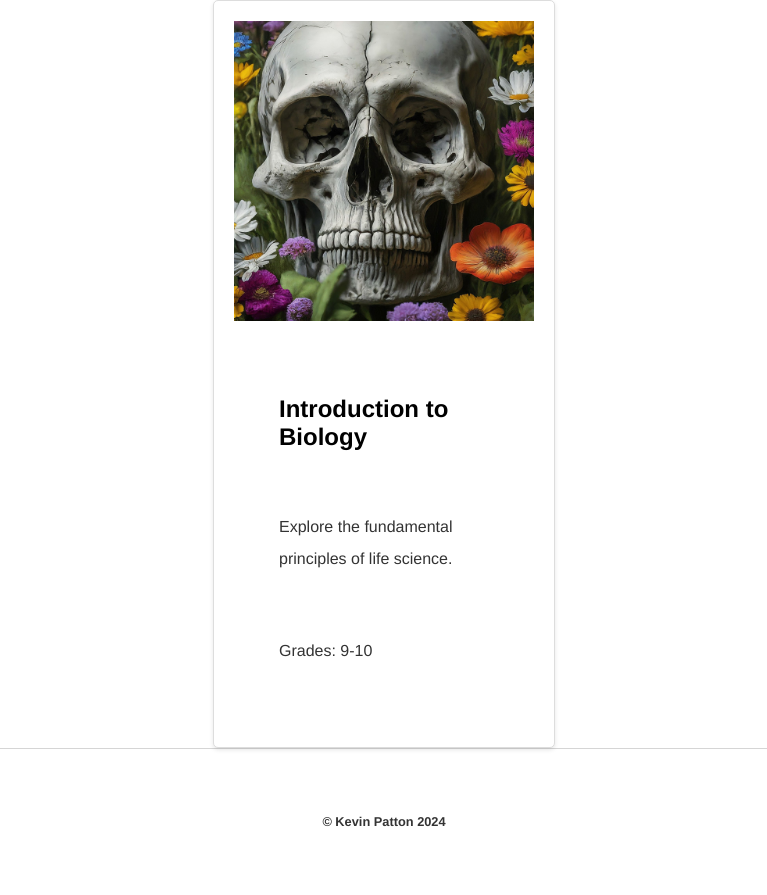
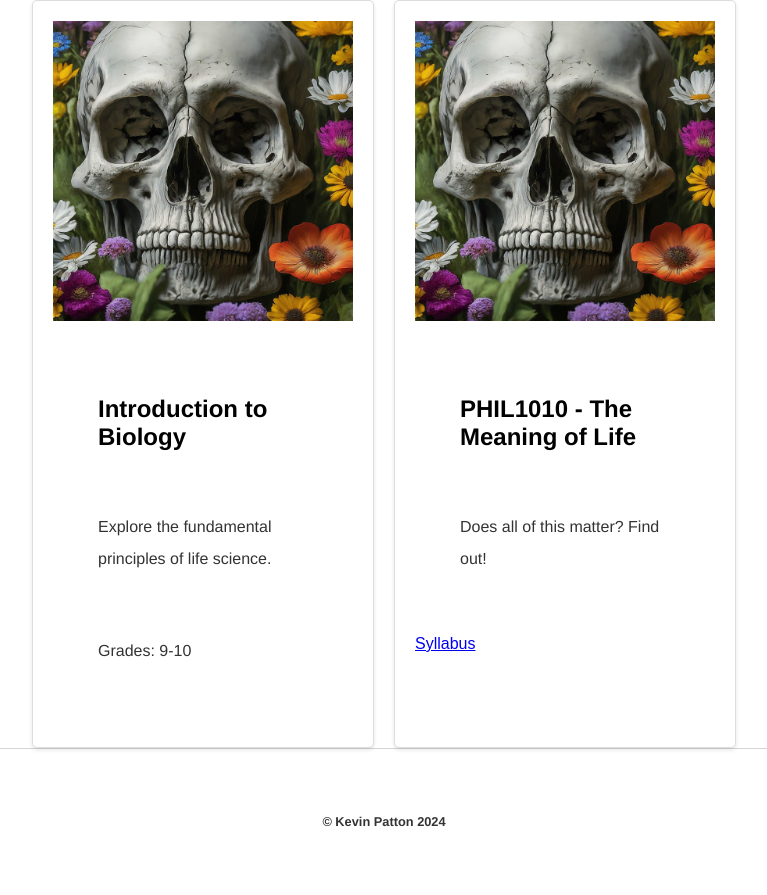
Before and after one commit to kevinjpatton/kevinjpatton.github.io, a Jekyll site: the page built from test.html, in a window 1280 px wide. Shown: the part 348-1243 px from the top of the page, without its empty margins (256-1023 px from the left). Built offline with Jekyll 4.4.1, drawn with Linux system fonts in a browser that asks for light colours; Markdown is read by kramdown in place of the engine named in the settings.

Commit message:
Update test.html

```diff
--- a/test.html
+++ b/test.html
@@ -2,7 +2,7 @@
 layout: default
 title: Test
 ---
-
+<div class="container">
 <div class="card">
     <div class="card-content">
         <img src="/teaching/phil_1010/Phil_1010.jpg" alt="Biology">
@@ -13,3 +13,14 @@ title: Test
         </div>
     </div>
 </div>
+</div>
+
+
+<div class="container">
+    <div class="card">
+      <img src="/teaching/phil_1010/Phil_1010.jpg" alt="Meaning_of_Life">
+      <h2>PHIL1010 - The Meaning of Life</h2>
+      <p>Does all of this matter? Find out!</p>
+      <a href="/teaching/phil_1010/syllabus/Syllabus - Phil_1010_Spring2024.pdf" target="_blank">Syllabus</a>
+    </div>
+</div>
```
